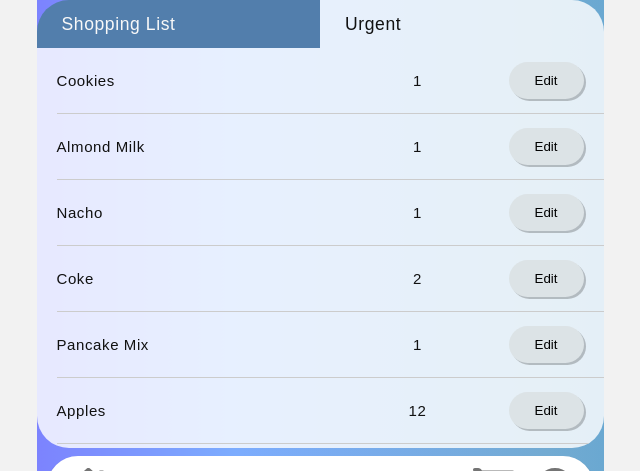
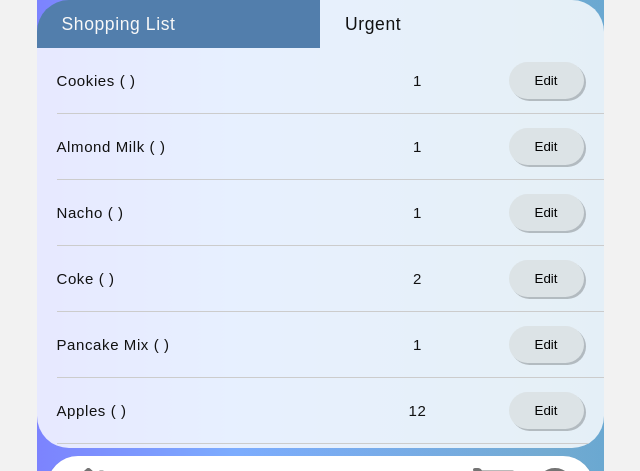
Before and after one commit to siramsay/shop-app-vue3, a Vue app: page / in a window 1280 px wide. Shown: the part 262-733 px from the top of the page, without its empty margins (320-960 px from the left). Built offline with nearby package versions, Linux system fonts and the light colour scheme.

Commit message:
add item.edit to app to show you can reference non existent properties

```diff
--- a/src/App.vue
+++ b/src/App.vue
@@ -248,7 +248,7 @@ export default {
         <ul>
           <li v-for="(item, index) in shopList.slice().reverse()">  <!-- Not working v-if="item.isUrgent" -->
             <span class="item" v-if="!item.edit">
-              <span class="product-title">{{ item.product }}</span>
+              <span class="product-title">{{ item.product }} ( {{ item.edit }} )</span>
               <span class="wrapper-button">
                 <span>{{ item.quantity }}</span>
               </span>
@@ -256,7 +256,7 @@ export default {
             </span>
 
             <div class="item" v-if="item.edit">
-              <span class="product-title">{{ item.product }}</span>
+              <span class="product-title">{{ item.product }} ( {{ item.edit }} )</span>
 
               <span class="wrapper-button">
                    <button :disabled="item.quantity <= 1" v-on:click="item.quantity = item.quantity-1">
```
